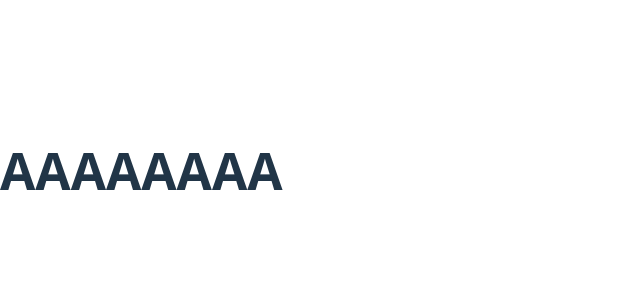
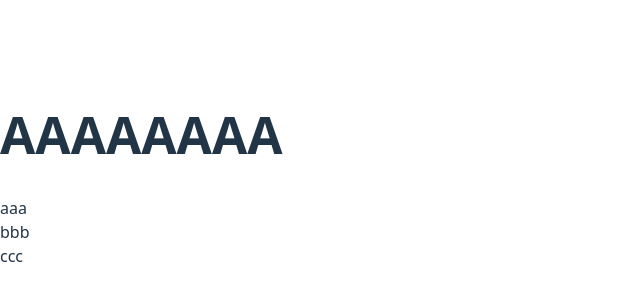
Before and after one commit to ufjf-dcc207/ufjf-dcc207-2025-3-a-sem01-amigas, a React (Vite) app: page / in a window 1280 px wide. Shown: the part 230-530 px from the top of the page, without its empty margins (0-640 px from the left). Built offline with nearby package versions, Linux system fonts and the light colour scheme.

Commit message:
cria componente pele

```diff
--- a/src/App.tsx
+++ b/src/App.tsx
@@ -1,16 +1,31 @@
 import { useState } from 'react'
 import './App.css'
-type Pele = {
+type PeleProps = {
   tipo: string,
   adversidade: string,
   status: string;
 }
 
+function Pele({tipo, adversidade,status}: PeleProps) {
+  return (
+    <div>
+      <div> {tipo}</div>
+      <div> {adversidade}</div>
+      <div> {status}</div>
+    </div>
+  )
+
+}
+
 function App() {
-  const [count, setCount] = useState(0)
 
   return (
-    <h1>AAAAAAAA</h1>
+    <div>
+      <h1>AAAAAAAA</h1>
+      <Pele tipo='aaa' adversidade='bbb' status='ccc'></Pele>
+    </div>
+
+
   )
 }
 
```
